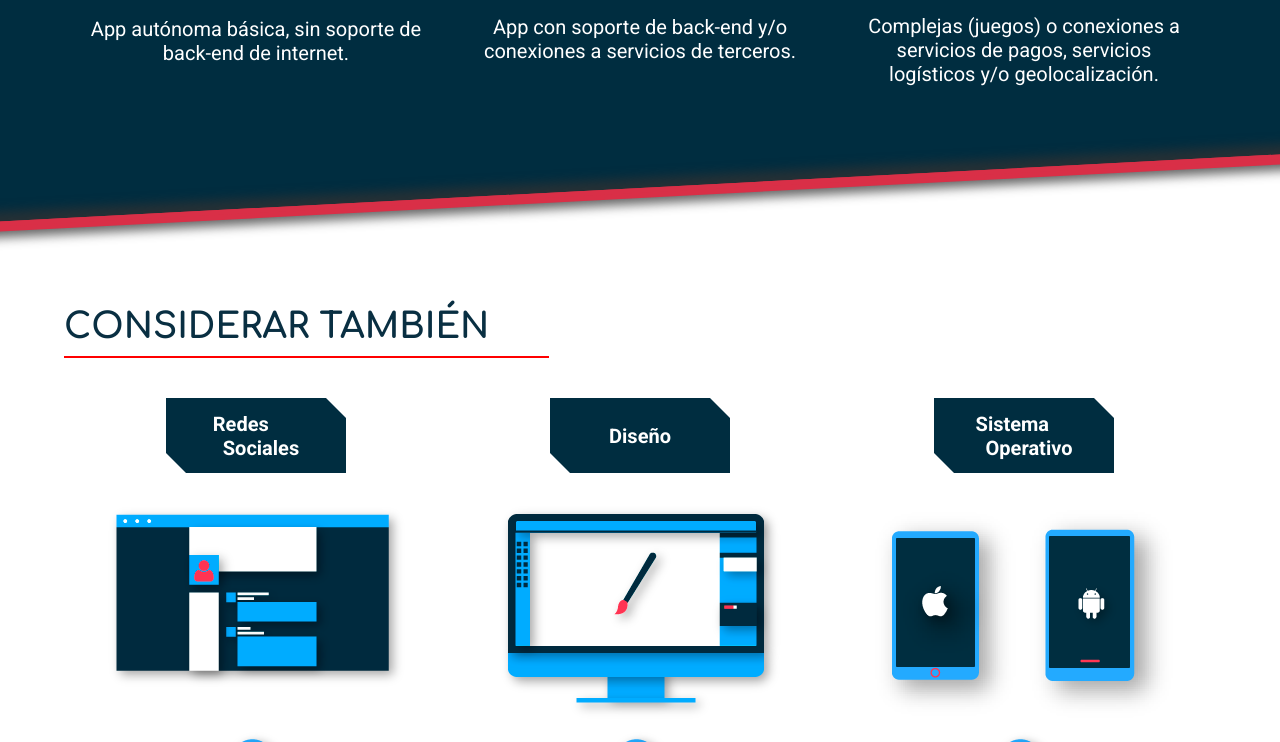
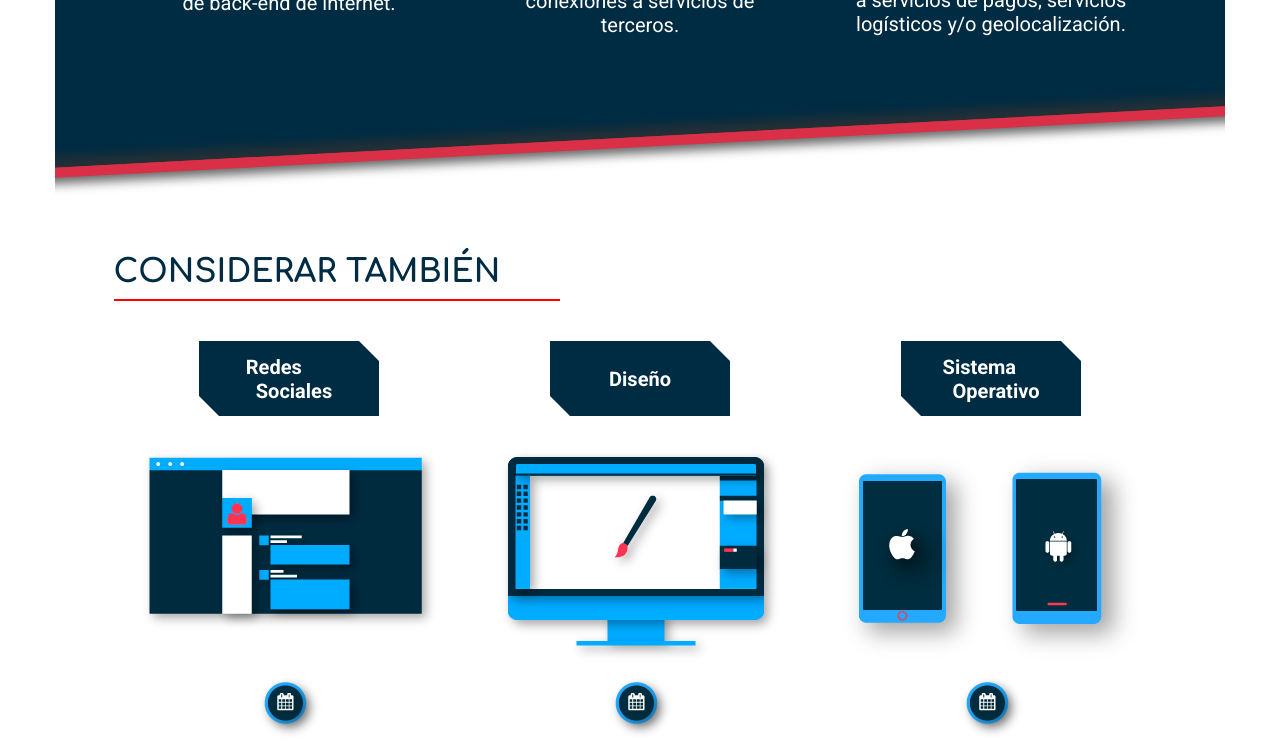
Before and after one commit to musghost/infograf-a, a website: page app/index.html in a window 1280 px wide. Shown: the part 2058-2800 px from the top of the page. Drawn offline with nearby package versions, Linux system fonts and the light colour scheme; files that its build step writes are made by us from their sources.

Commit message:
[fix]: Add main container and add color for initial paragraf

```diff
--- a/app/index.html
+++ b/app/index.html
@@ -10,7 +10,7 @@
     <link rel="stylesheet" href="/fonts/font-awesome/css/font-awesome.min.css">
   </head>
   <body>
-    <div>
+    <div class="wrapper">
       <img src="/images/imgOne.png" style="width: 100%">
       <div class="main-description">
         <p>
@@ -253,7 +253,6 @@
           <img src="/images/phone-apps.png">
         </div>
       </div>
-    </div>
       <footer class="footer">
         <div class="address">
           <span>Blvd. Adolfo López Mateos #202 1er. piso</span>
@@ -289,6 +288,8 @@
           </div>
         </div>
       </footer>
+    </div>
+
 
     <!-- build:js scripts/vendor.js -->
     <!-- bower:js -->
--- a/app/styles/main.scss
+++ b/app/styles/main.scss
@@ -7,7 +7,7 @@ $font-confortaa: 'Comfortaa';
 
 /*COLOR CLASS*/
 $color-white: #fff;
-$color-primary: #002D40;
+$color-primary: #002c43;
 $color-secondary: #d92f47;
 
 
@@ -31,6 +31,11 @@ p{
 
 .text-indent-10 {
   text-indent: 10px;
+}
+
+.wrapper {
+  max-width: 1170px;
+  margin: 0 auto;
 }
 
 .container {
@@ -57,7 +62,7 @@ p{
     display: inline-block;
     padding: 0 60px 10px 0;
     border-bottom: solid 2px red;
-    font-size: 2.20em;
+    font-size: 2em;
     text-transform: uppercase;
     @media (max-width: 600px) {
       font-size: 1.4em;
@@ -165,7 +170,7 @@ p{
   &-white {
     .title {
       h2 {
-        color: #092f42;
+        color: $color-primary;
       }
     }
     .subtitle {
@@ -184,7 +189,7 @@ p{
     }
 
     h4, p {
-        color: #092f42;
+        color: $color-primary;
     }
   }
 }
@@ -196,6 +201,7 @@ p{
   text-align: center;
   padding: 2% 5%;
   p {
+    color: $color-primary;
     max-width: 1000px;
     font-size: 26px;
     margin: 20px 0;
```
Lines whose indentation alone changed are shown as unchanged.
